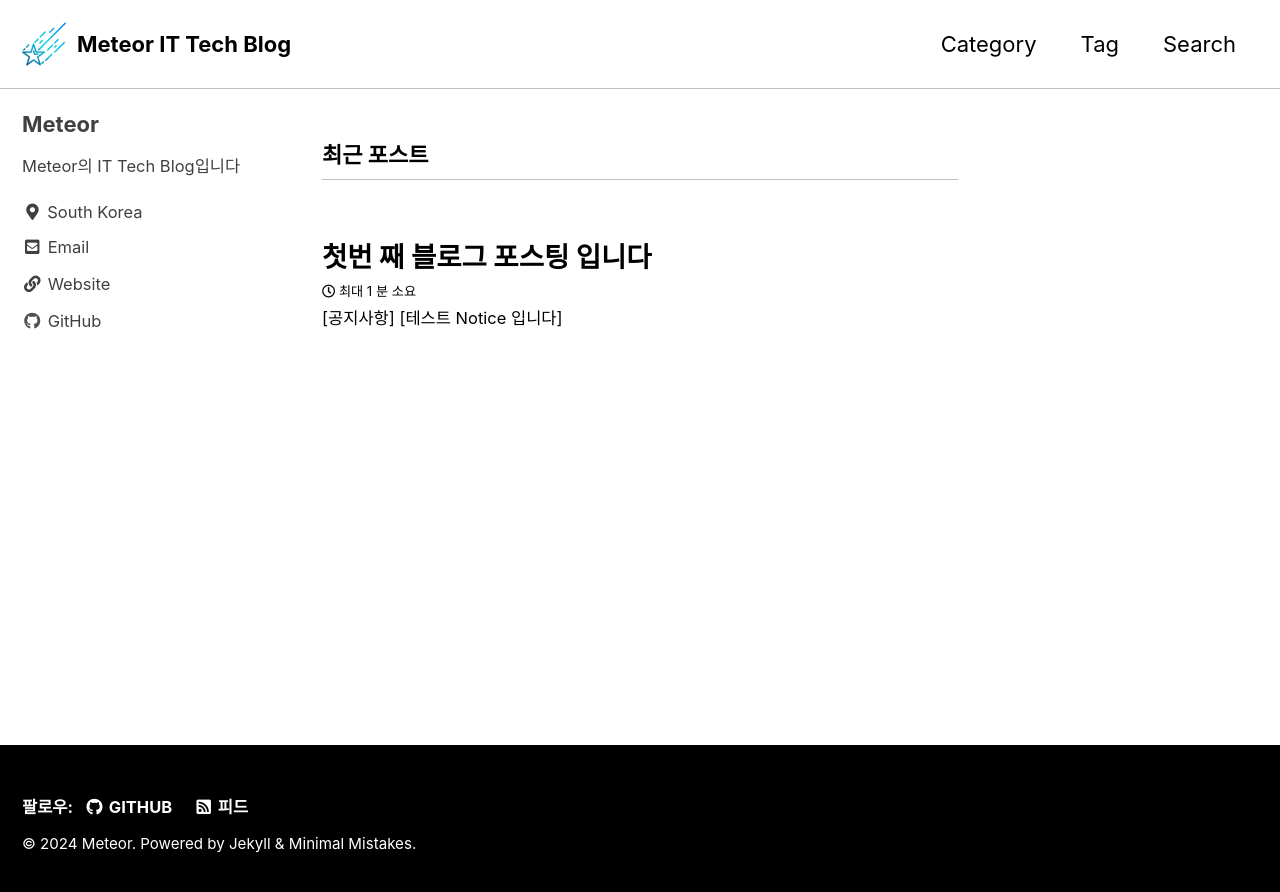
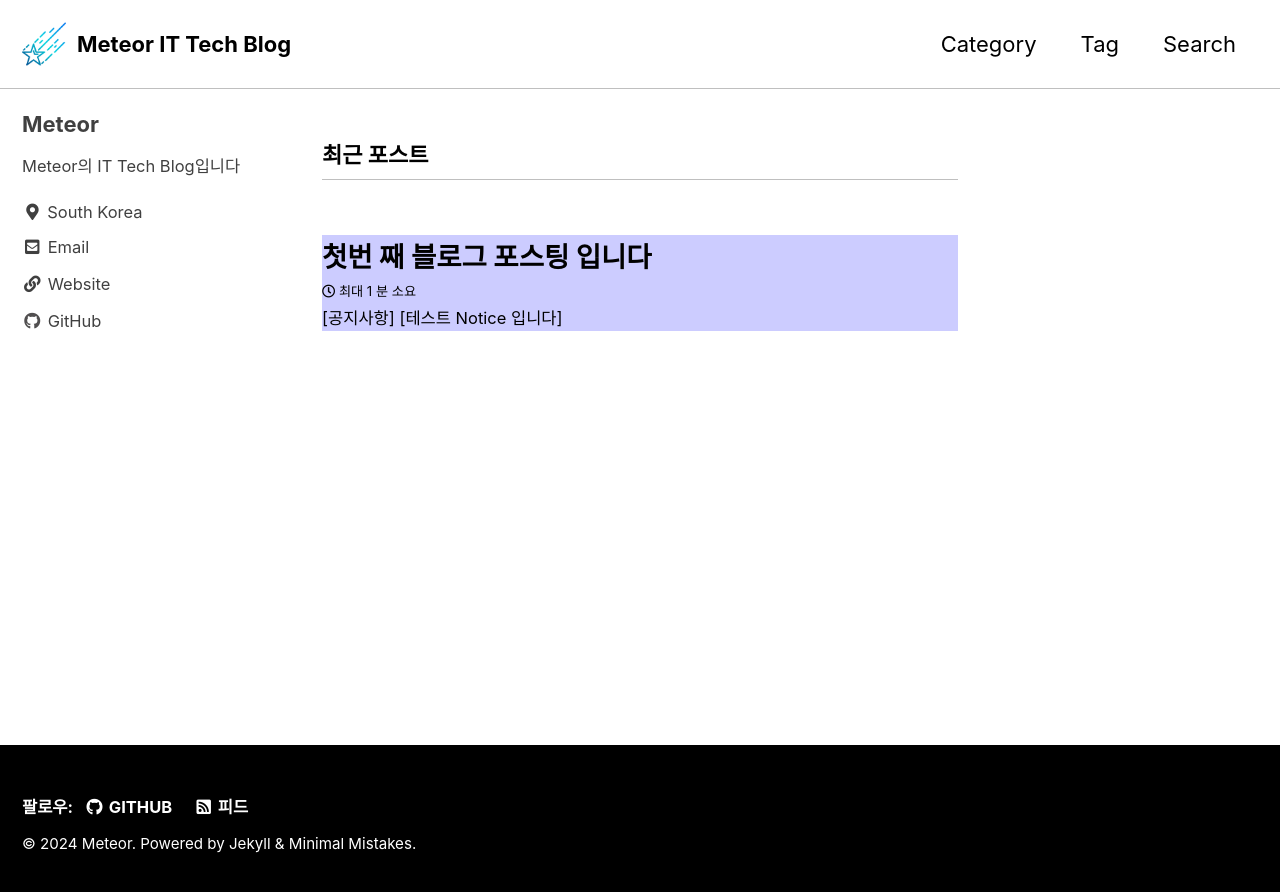
Before and after one commit to MeteorNote/MeteorNote.github.io, a Jekyll site: the page built from index.html, in a window 1280 px wide. Shown: the top 892 px of the page. Built offline with Jekyll 4.4.1, drawn with Linux system fonts in a browser that asks for light colours; cached includes are drawn as plain includes; the list of posts is cut into pages by our own code.

Commit message:
Update _archive.scss

```diff
--- a/_sass/minimal-mistakes/_archive.scss
+++ b/_sass/minimal-mistakes/_archive.scss
@@ -57,6 +57,8 @@
     top: 0;
     right: 0;
     bottom: 0;
+    background-color: rgba(0, 0, 255, 0.2); /* 반투명 파란색 배경 */
+    z-index: -1; /* 텍스트 위에 가상 요소가 오지 않도록 뒤로 보내기 */
   }
 
   a + a {
```
